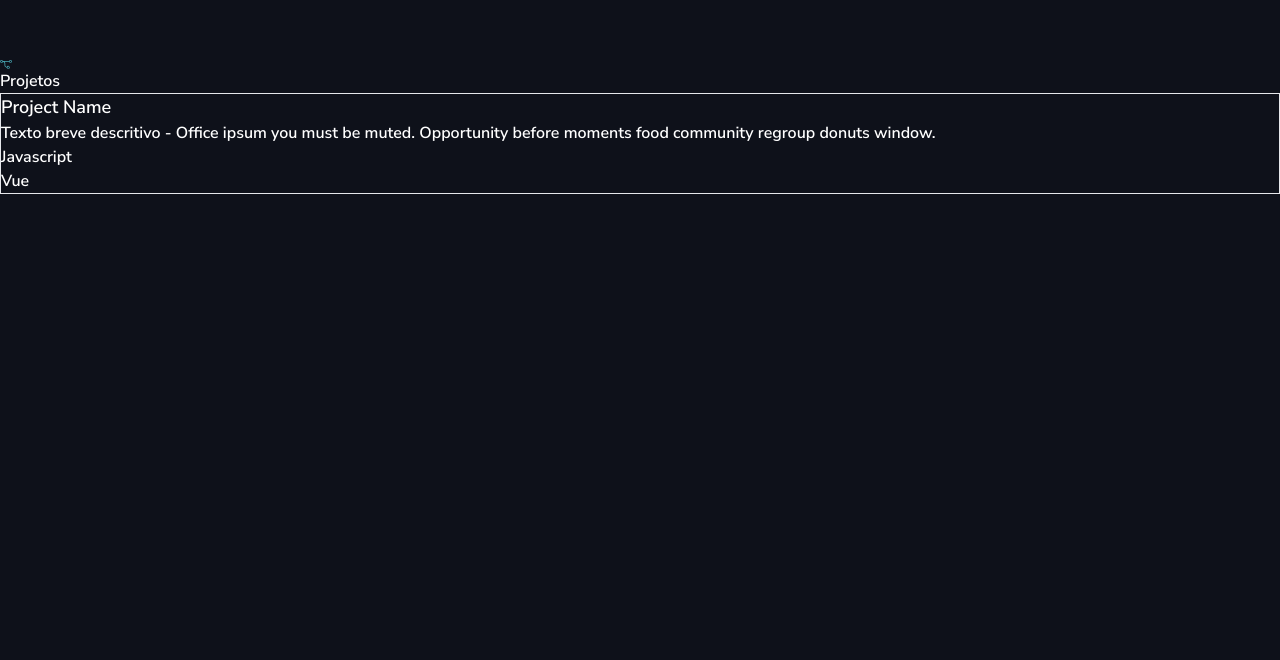
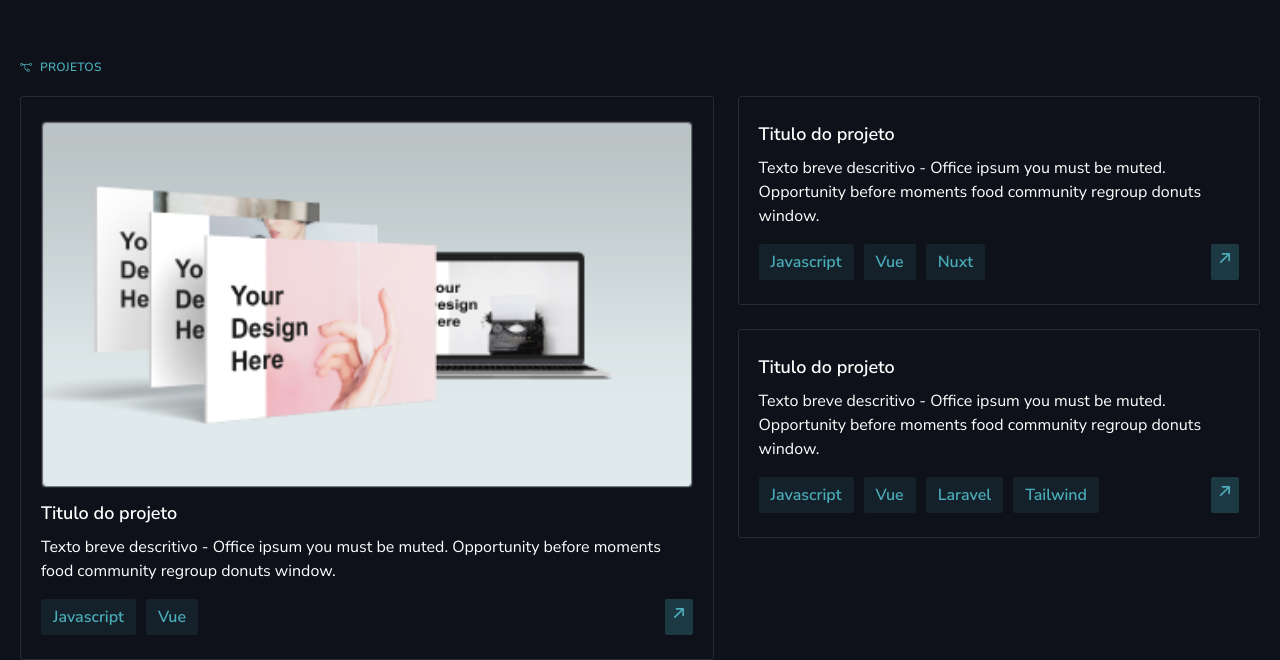
Before and after one commit to Marcos-Domingues/personal, a Vue app: page / in a window 1280 px wide. Shown: the part 912-1572 px from the top of the page. Before the commit the page ends 1106 px from the top, so only its background shows below. Built offline with nearby package versions, Linux system fonts and the light colour scheme.

Commit message:
feat: add card projects

```diff
--- a/public/input.css
+++ b/public/input.css
@@ -13,3 +13,11 @@ html {
   background-color: #0E111A;
   color: #fff;
 }
+
+.container {
+  @apply px-5;
+}
+
+.page-title {
+  @apply flex items-center text-xs uppercase text-water tracking-wide gap-2;
+}
--- a/public/output.css
+++ b/public/output.css
@@ -598,8 +598,16 @@ video {
   margin-bottom: 0.5rem;
 }
 
+.mb-3 {
+  margin-bottom: 0.75rem;
+}
+
 .mb-4 {
   margin-bottom: 1rem;
+}
+
+.mb-\[21px\] {
+  margin-bottom: 21px;
 }
 
 .mr-6 {
@@ -614,16 +622,28 @@ video {
   height: 80%;
 }
 
-.h-\[1000px\] {
-  height: 1000px;
+.h-\[850px\] {
+  height: 850px;
 }
 
 .h-\[93px\] {
   height: 93px;
 }
 
-.h-\[850px\] {
-  height: 850px;
+.w-auto {
+  width: auto;
+}
+
+.w-\[150\%\] {
+  width: 150%;
+}
+
+.w-2\/4 {
+  width: 50%;
+}
+
+.w-full {
+  width: 100%;
 }
 
 .max-w-\[519px\] {
@@ -638,6 +658,10 @@ video {
   grid-template-columns: repeat(2, minmax(0, 1fr));
 }
 
+.flex-col {
+  flex-direction: column;
+}
+
 .items-center {
   align-items: center;
 }
@@ -646,8 +670,24 @@ video {
   justify-content: space-between;
 }
 
-.gap-2 {
-  gap: 0.5rem;
+.justify-evenly {
+  justify-content: space-evenly;
+}
+
+.gap-\[10px\] {
+  gap: 10px;
+}
+
+.gap-3 {
+  gap: 0.75rem;
+}
+
+.gap-6 {
+  gap: 1.5rem;
+}
+
+.rounded-\[3px\] {
+  border-radius: 3px;
 }
 
 .rounded-sm {
@@ -658,8 +698,17 @@ video {
   border-width: 1px;
 }
 
-.bg-\[1119px\2c 790px\] {
-  background-size: 1119px,790px;
+.border-\[\#272A33\] {
+  --tw-border-opacity: 1;
+  border-color: rgb(39 42 51 / var(--tw-border-opacity));
+}
+
+.bg-\[\#4AACB81A\] {
+  background-color: #4AACB81A;
+}
+
+.bg-\[\#4AACB842\] {
+  background-color: #4AACB842;
 }
 
 .bg-right-top {
@@ -668,6 +717,19 @@ video {
 
 .bg-no-repeat {
   background-repeat: no-repeat;
+}
+
+.p-6 {
+  padding: 1.5rem;
+}
+
+.p-\[9px\] {
+  padding: 9px;
+}
+
+.px-3 {
+  padding-left: 0.75rem;
+  padding-right: 0.75rem;
 }
 
 .px-6 {
@@ -680,13 +742,22 @@ video {
   padding-bottom: 0.75rem;
 }
 
+.py-\[6px\] {
+  padding-top: 6px;
+  padding-bottom: 6px;
+}
+
+.text-\[18px\] {
+  font-size: 18px;
+}
+
 .text-\[46px\] {
   font-size: 46px;
 }
 
-.text-xs {
-  font-size: 0.75rem;
-  line-height: 1rem;
+.text-base {
+  font-size: 1rem;
+  line-height: 1.5rem;
 }
 
 .font-black {
@@ -697,10 +768,6 @@ video {
   font-weight: 400;
 }
 
-.uppercase {
-  text-transform: uppercase;
-}
-
 .leading-5 {
   line-height: 1.25rem;
 }
@@ -709,16 +776,7 @@ video {
   line-height: 57px;
 }
 
-.tracking-wide {
-  letter-spacing: 0.025em;
-}
-
 .text-\[\#4AACB8\] {
-  --tw-text-opacity: 1;
-  color: rgb(74 172 184 / var(--tw-text-opacity));
-}
-
-.text-water {
   --tw-text-opacity: 1;
   color: rgb(74 172 184 / var(--tw-text-opacity));
 }
@@ -726,6 +784,10 @@ video {
 .text-white {
   --tw-text-opacity: 1;
   color: rgb(255 255 255 / var(--tw-text-opacity));
+}
+
+.filter {
+  filter: var(--tw-blur) var(--tw-brightness) var(--tw-contrast) var(--tw-grayscale) var(--tw-hue-rotate) var(--tw-invert) var(--tw-saturate) var(--tw-sepia) var(--tw-drop-shadow);
 }
 
 html {
@@ -740,6 +802,23 @@ html {
   color: #fff;
 }
 
+.container {
+  padding-left: 1.25rem;
+  padding-right: 1.25rem;
+}
+
+.page-title {
+  display: flex;
+  align-items: center;
+  gap: 0.5rem;
+  font-size: 0.75rem;
+  line-height: 1rem;
+  text-transform: uppercase;
+  letter-spacing: 0.025em;
+  --tw-text-opacity: 1;
+  color: rgb(74 172 184 / var(--tw-text-opacity));
+}
+
 .before\:content-\[\"\<\"\]::before {
   --tw-content: "<";
   content: var(--tw-content);
--- a/src/components/ProjectCard.vue
+++ b/src/components/ProjectCard.vue
@@ -1,41 +1,47 @@
 <template>
-  <div class="card">
-  <img v-if="wideCard" src="" alt="">
-  <span class="title">Project Name</span>
-  <p class="subtitle">
-    Texto breve descritivo - Office ipsum you must be muted. Opportunity before moments food community regroup donuts window.
-  </p>
-  <div class="buttons">
-    <div class="abilities">
-      <div class="qualification">
-        Javascript
+  <div :class="{'w-full' : firstCard}" class="container border-[#272A33] border p-6 rounded-[3px]">
+    <img v-if="projectData.exampleImage" class="w-full mb-3" src="../../public/images/example-project.png" alt="project-example">
+    <h2 class="text-[18px] mb-2">{{projectData.name}}</h2>
+    <h3 class="text-base font-normal mb-4">
+      {{projectData.description}}
+    </h3>
+    <div class="flex justify-between">
+      <div class="flex gap-[10px]">
+        <tech-badge v-for="badge in projectData.technologies" :Text="badge" :key="badge" />
       </div>
-      <div class="qualification">
-        Vue
+      <div v-if="projectData.link" class="rounded-sm bg-[#4AACB842] p-[9px]" :href="projectData.link">
+        <link-icon />
       </div>
     </div>
-    <a href="projectlink.">
-
-    </a>
-  </div>
   </div>
 </template>
 <script>
+import TechBadge from '@/components/TechBadge.vue';
+import LinkIcon from '@/icons/LinkIcon.vue';
 export default {
   name: "project-card",
+  components: {
+    TechBadge,
+    LinkIcon
+  },
   props: {
-    wideCard: {
-      default: false,
+    projectData: {
+      type: Object,
+      required: true
+    },
+    exampleImage: {
       type: Boolean,
+      default: false
     },
+    firstCard: {
+      type: Boolean,
+      default: false
+    }
   },
+  data() {
+    return {
+      buttons: ['Javascript', 'Vue']
+    }
+  }
 };
 </script>
-<style lang="postcss" scoped>
-.card {
-  @apply container border-[4AACB8] border;
-}
-.title {
-  @apply text-[18px];
-}
-</style>
--- /dev/null
+++ b/src/components/TechBadge.vue
@@ -0,0 +1,16 @@
+<template>
+   <div class="px-3 py-[6px] bg-[#4AACB81A] text-[#4AACB8] w-auto rounded-sm">
+    <h3>{{ Text }}</h3>
+  </div>
+</template>
+<script>
+export default {
+  name: "tech-badge",
+  props: {
+    Text: {
+      required: true,
+      type: String
+    }
+  }
+}
+</script>
--- /dev/null
+++ b/src/icons/LinkIcon.vue
@@ -0,0 +1,10 @@
+<template>
+  <svg width="10" height="10" viewBox="0 0 10 10" fill="none" xmlns="http://www.w3.org/2000/svg">
+<path d="M10 0.874578C10 0.653671 9.91225 0.441811 9.75604 0.285606C9.59984 0.129401 9.38798 0.0416467 9.16707 0.0416467L2.50362 0C2.28272 0 2.07086 0.0877551 1.91465 0.24396C1.75845 0.400165 1.67069 0.612024 1.67069 0.832931C1.67069 1.05384 1.75845 1.2657 1.91465 1.4219C2.07086 1.57811 2.28272 1.66586 2.50362 1.66586H7.13472L0.24638 8.57086C0.16831 8.64829 0.106345 8.74041 0.0640583 8.84191C0.0217715 8.94341 0 9.05228 0 9.16224C0 9.2722 0.0217715 9.38107 0.0640583 9.48256C0.106345 9.58407 0.16831 9.67619 0.24638 9.75362C0.323811 9.83169 0.415934 9.89366 0.517435 9.93594C0.618935 9.97823 0.727804 10 0.837761 10C0.947717 10 1.05659 9.97823 1.15809 9.93594C1.25959 9.89366 1.35171 9.83169 1.42914 9.75362L8.33414 2.84862V7.49638C8.33414 7.71728 8.42189 7.92914 8.5781 8.08535C8.7343 8.24155 8.94616 8.32931 9.16707 8.32931C9.38798 8.32931 9.59984 8.24155 9.75604 8.08535C9.91225 7.92914 10 7.71728 10 7.49638V0.874578Z" fill="#4AACB8"/>
+</svg>
+</template>
+<script>
+export default {
+  name: "link-icon"
+}
+</script>
--- a/src/views/HomePage.vue
+++ b/src/views/HomePage.vue
@@ -1,8 +1,8 @@
 <template>
-  <div class="background-graphs" ref="homeSection">
+  <div class="background-graphs" :style="setScreenSizes" ref="homeSection">
     <div class="container flex h-4/5 items-center">
       <div class="grid-cols-2">
-        <div class="flex items-center text-xs uppercase text-water gap-2 mb-4 tracking-wide">
+        <div class="page-title">
           <branch-icon/>
           Marcos Domingues
         </div>
@@ -12,13 +12,12 @@
         <div class="max-w-[519px] mb-12 font-normal leading-5">
           com experiência em criar interfaces responsivas e de alta performance, utilizando as últimas tendências e tecnologias do mercado.
         </div>
-        <div class="home__buttons">
+        <div>
           <text-button text="ver projetos" bgColor="#213D47" class="mr-6"/>
           <text-button text="entre em contato" bgColor="transparent" :bordered="true"/>
         </div>
       </div>
     </div>
-
   </div>
 </template>
 <script>
@@ -26,7 +25,6 @@ import BranchIcon from "@/icons/BranchIcon.vue";
 import TextButton from "@/components/TextButton.vue";
 export default {
   name: "home-page",
-
   components: {
     BranchIcon,
     TextButton,
@@ -35,7 +33,7 @@ export default {
 </script>
 <style scoped postcss>
 .background-graphs {
-  background-image: url("../images/background-hero.svg");
-  @apply bg-no-repeat h-[850px] bg-[1119px,790px] bg-right-top mb-7;
+  background-image: url("../../public/images/background-hero.svg");
+  @apply bg-no-repeat h-[850px] bg-right-top mb-7;
 }
 </style>
--- a/src/views/ProjectsPage.vue
+++ b/src/views/ProjectsPage.vue
@@ -1,9 +1,18 @@
 <template>
   <div class="container">
-    <branch-icon />
-    Projetos
+    <div class="page-title mb-[21px]">
+      <branch-icon />
+      <h1>
+        Projetos
+      </h1>
+    </div>
 
-    <project-card />
+    <div class="flex gap-6">
+      <project-card :example-image="projectsObject[0].exampleImage" :project-data="projectsObject[0]" :first-card="true"/>
+      <div class="flex gap-6 flex-col">
+        <project-card v-for="(project, index) in projectsArray" :key="index" :project-data="project"/>
+      </div>
+    </div>
   </div>
 </template>
 <script>
@@ -15,5 +24,39 @@ export default {
     BranchIcon,
     ProjectCard,
   },
+  data() {
+    return {
+      projectsObject: [
+        {
+          name: 'Titulo do projeto',
+          description: 'Texto breve descritivo - Office ipsum you must be muted. Opportunity before moments food community regroup donuts window.',
+          technologies: ['Javascript', 'Vue'],
+          link: 'https://www.google.com',
+          exampleImage: true
+        },
+        {
+          name: 'Titulo do projeto',
+          description: 'Texto breve descritivo - Office ipsum you must be muted. Opportunity before moments food community regroup donuts window.',
+          technologies: ['Javascript', 'Vue', 'Nuxt'],
+          link: 'https://www.google.com'
+        },
+        {
+          name: 'Titulo do projeto',
+          description: 'Texto breve descritivo - Office ipsum you must be muted. Opportunity before moments food community regroup donuts window.',
+          technologies: ['Javascript', 'Vue', 'Laravel', 'Tailwind'],
+          link: 'https://www.google.com'
+        },
+      ]
+    }
+  },
+  computed: {
+    projectsArray() {
+      return this.projectsObject.filter((item, index)=> {
+        if(index !== 0) {
+          return item
+        }
+      })
+    }
+  }
 };
 </script>
```
Also changed, not shown: public/images/background-hero.svg (renamed from src/images/background-hero.svg), public/images/example-project.png (added).
